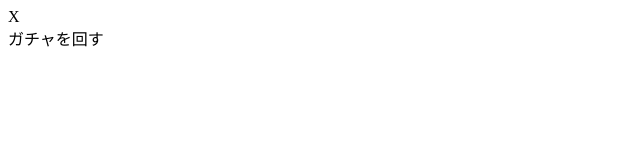
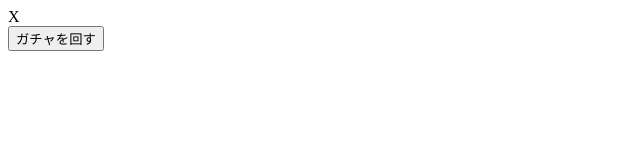
Before and after one commit to morijyobi-2025-test-basic/gacha-a-tazawa-frontend, a React (Vite) app: page / in a window 1280 px wide. Shown: the top 160 px of the page, without its empty margins (0-640 px from the left). Built offline with nearby package versions, Linux system fonts and the light colour scheme.

Commit message:
Button.jsxの修正

```diff
--- a/src/components/Button.jsx
+++ b/src/components/Button.jsx
@@ -1,6 +1,6 @@
 const Button = ({handleClick}) => {
   return (
-    <div onClick={handleClick}>ガチャを回す</div>
+    <button onClick={handleClick}>ガチャを回す</button>
   )
 }
 
```
